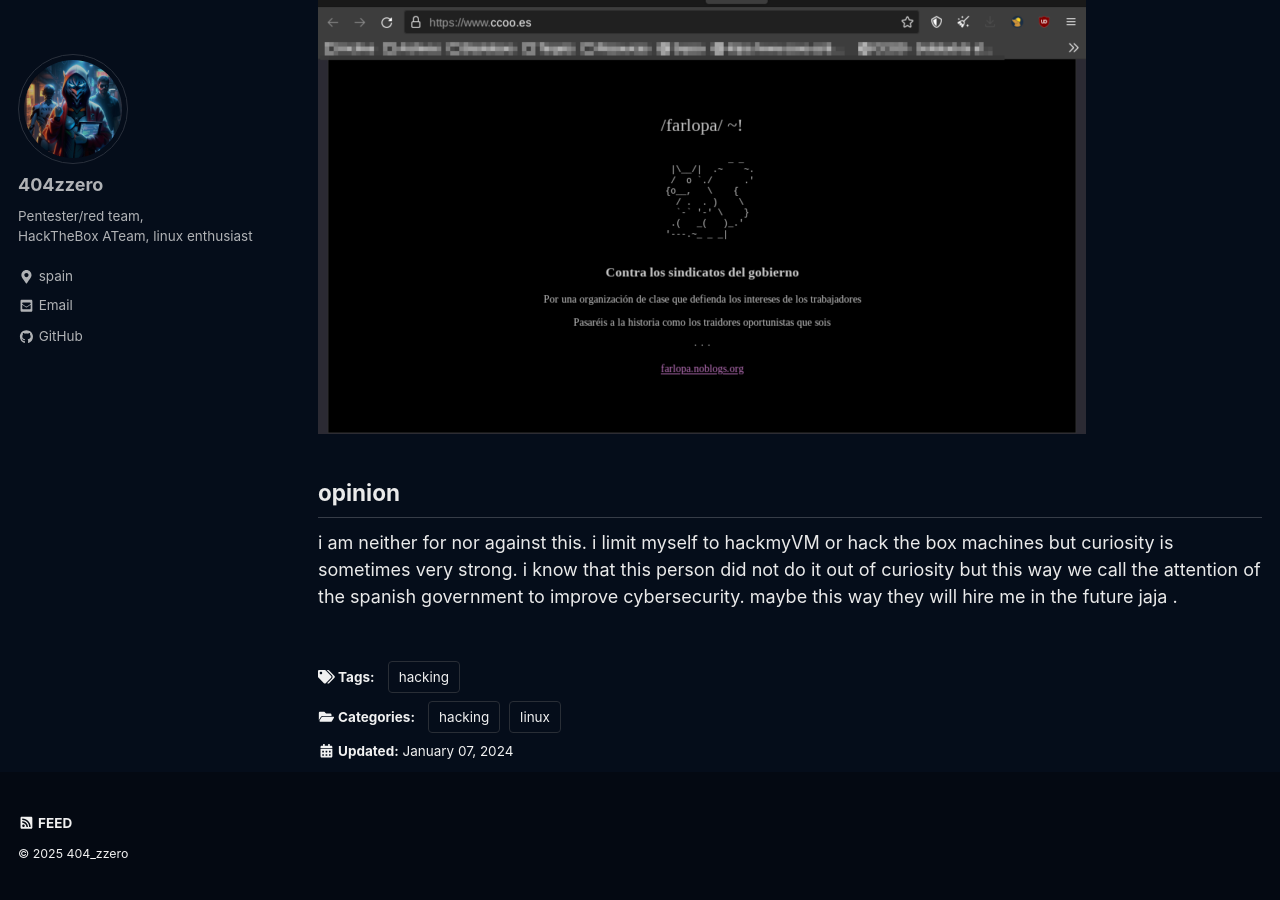
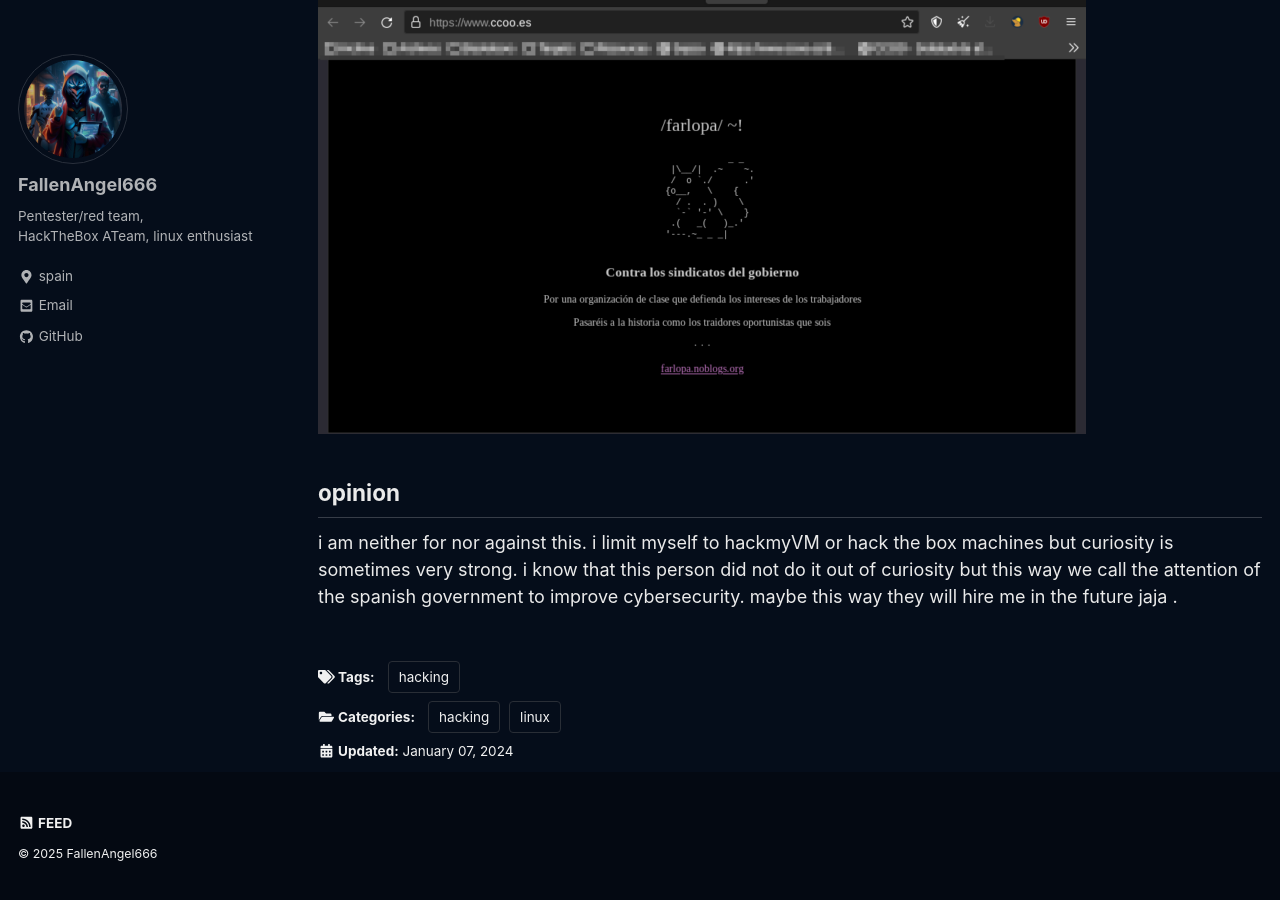
Before and after one commit to Fallenangel666-htb/zzero.github.io, a Jekyll site: the page built from _posts/2021-05-22-comisionesobreras.md, in a window 1280 px wide and 900 px high, scrolled down 4030 px. Built offline with Jekyll 4.4.1, drawn with Linux system fonts in a browser that asks for light colours; cached includes are drawn as plain includes; a script that is not in the unit is left out.

Commit message:
Update _config.yml

```diff
--- a/_config.yml
+++ b/_config.yml
@@ -18,7 +18,7 @@ minimal_mistakes_skin    : "haxor" # "air", "aqua", "contrast", "dark", "dirt",
 locale                   : "spain"
 title                    : "error"
 title_separator          : "-"
-name                     : "404_zzero"
+name                     : "FallenAngel666"
 description              : "hacker etico y cyberseguridad ofensiva (tambien soy atrtista)"
 url                      : "https://github.com/404zzero" # the base hostname & protocol for your site e.g. "https://mmistakes.github.io"
 baseurl                  : # the subpath of your site, e.g. "/blog"
@@ -101,7 +101,7 @@ analytics:
 
 # Site Author
 author:
-  name             : "404zzero"
+  name             : "FallenAngel666"
   avatar           : "/assets/images/avatar2.jpg"
   bio              : "Pentester/red team,<br>HackTheBox ATeam, linux enthusiast"
   location         : "spain"
```
